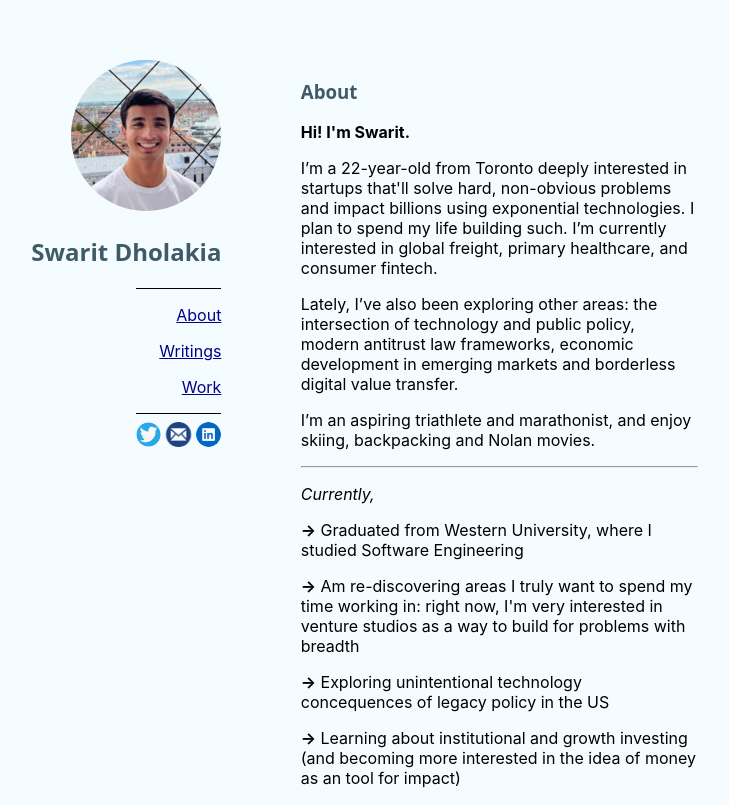
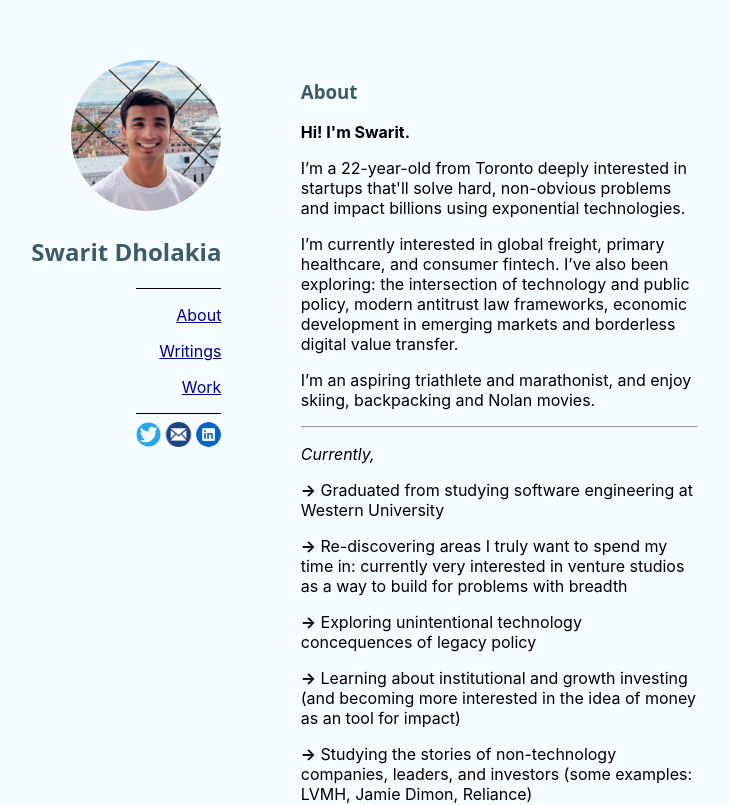
Before and after one commit to swaritd/swaritdholakia.com, a React (Create React App) app: page / in a window 1280 px wide. Shown: the top 805 px of the page, without its empty margins (265-994 px from the left). Built offline with nearby package versions, Linux system fonts and the light colour scheme.

Commit message:
Update AboutPage.js (#17)

```diff
--- a/src/media/AboutPage.js
+++ b/src/media/AboutPage.js
@@ -7,9 +7,9 @@
 `
 **Hi! I'm Swarit.**
 
-I’m a 22-year-old from Toronto deeply interested in startups that'll solve hard, non-obvious problems and impact billions using exponential technologies. I plan to spend my life building such. I’m currently interested in global freight, primary healthcare, and consumer fintech.
+I’m a 22-year-old from Toronto deeply interested in startups that'll solve hard, non-obvious problems and impact billions using exponential technologies.
 
-Lately, I’ve also been exploring other areas: the intersection of technology and public policy, modern antitrust law frameworks, economic development in emerging markets and borderless digital value transfer.
+I’m currently interested in global freight, primary healthcare, and consumer fintech. I’ve also been exploring: the intersection of technology and public policy, modern antitrust law frameworks, economic development in emerging markets and borderless digital value transfer.
 
 I’m an aspiring triathlete and marathonist, and enjoy skiing, backpacking and Nolan movies.
 
@@ -17,19 +17,19 @@
 
 *Currently,*
 
-**->** Graduated from Western University, where I studied Software Engineering
+**->** Graduated from studying software engineering at Western University
 
-**->** Am re-discovering areas I truly want to spend my time working in: right now, I'm very interested in venture studios as a way to build for problems with breadth
+**->** Re-discovering areas I truly want to spend my time in: currently very interested in venture studios as a way to build for problems with breadth
 
-**->** Exploring unintentional technology concequences of legacy policy in the US
+**->** Exploring unintentional technology concequences of legacy policy
 
 **->** Learning about institutional and growth investing (and becoming more interested in the idea of money as an tool for impact)
 
-**->** Studying the stories and intracies of non-technology companies, founders and CEOs, and investors (some examples: LVMH, Jamie Dimon, Reliance)
+**->** Studying the stories of non-technology companies, leaders, and investors (some examples: LVMH, Jamie Dimon, Reliance)
 
 **->** Training for my first marathon and hanging out with friends
 
-*(Updated June 13 2023)*
+*(Updated June 15 2023)*
 
   `;
 
```
